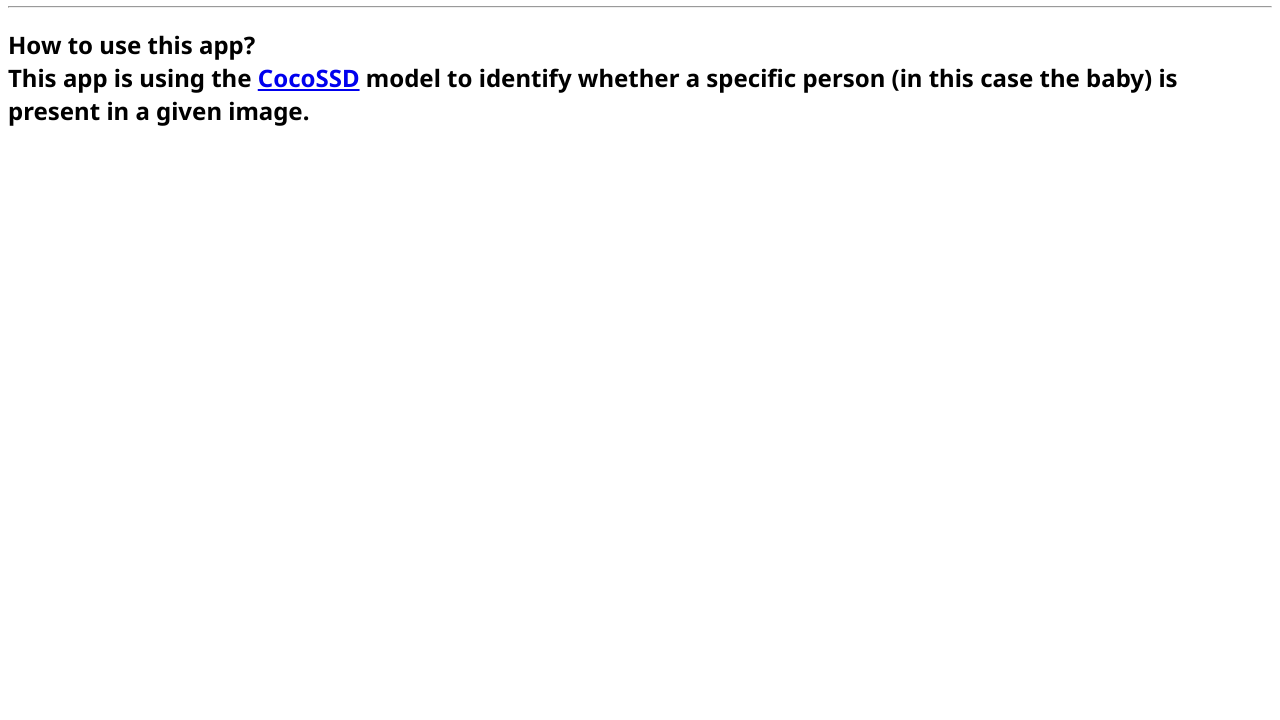
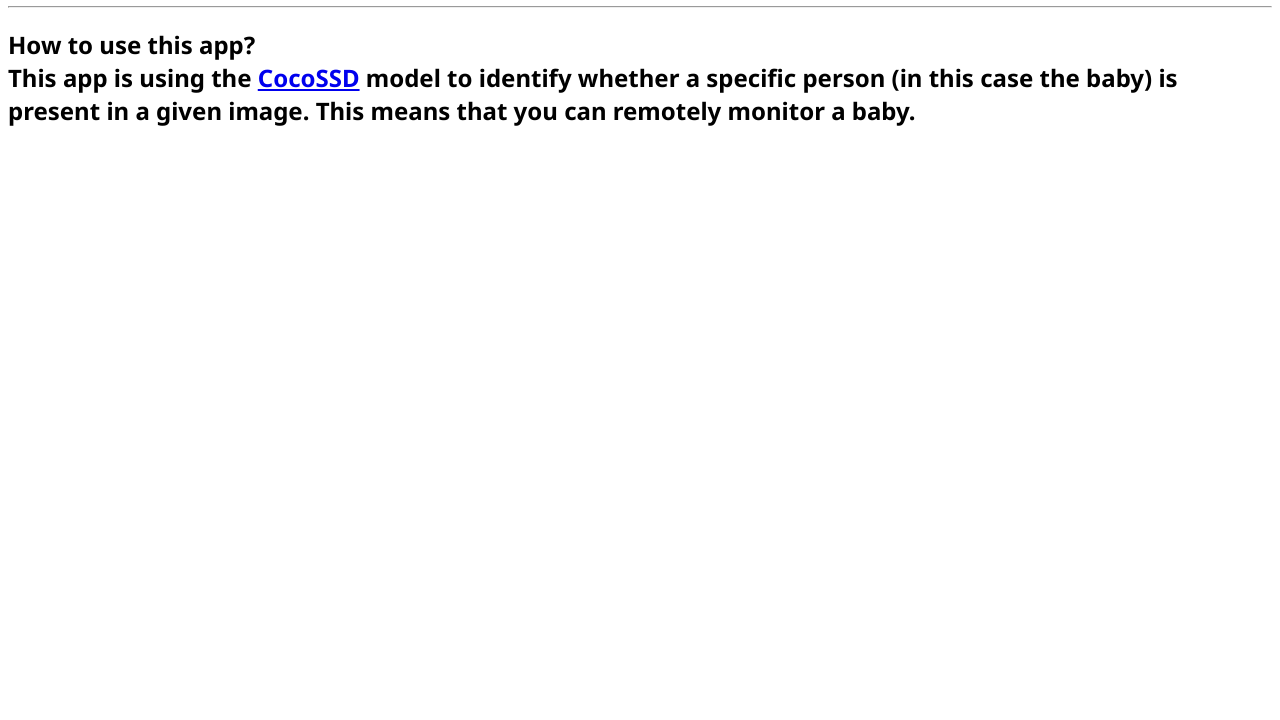
Before and after one commit to thecoder714/monitoringapp, a plain HTML site: page index.html in a window 1280 px wide. Shown: the part 80-800 px from the top of the page. Drawn offline with Linux system fonts and the light colour scheme.

Commit message:
Add files via upload

```diff
--- a/index.html
+++ b/index.html
@@ -16,6 +16,6 @@
         <h1>Baby Monitoring App</h1>
     </center>
     <hr>
-    <h2>How to use this app? <br> This app is using the <a href="#">CocoSSD</a> model to identify whether a specific person (in this case the baby) is present in a given image.</h2>
+    <h2>How to use this app? <br> This app is using the <a href="https://github.com/tensorflow/tfjs-models/tree/master/coco-ssd#readme:~:text=Object%20Detection%20(coco%2Dssd)" target="blank">CocoSSD</a> model to identify whether a specific person (in this case the baby) is present in a given image. This means that you can remotely monitor a baby.</h2>
 </body>
 </html>
```
Also changed, not shown: 1 other file.
